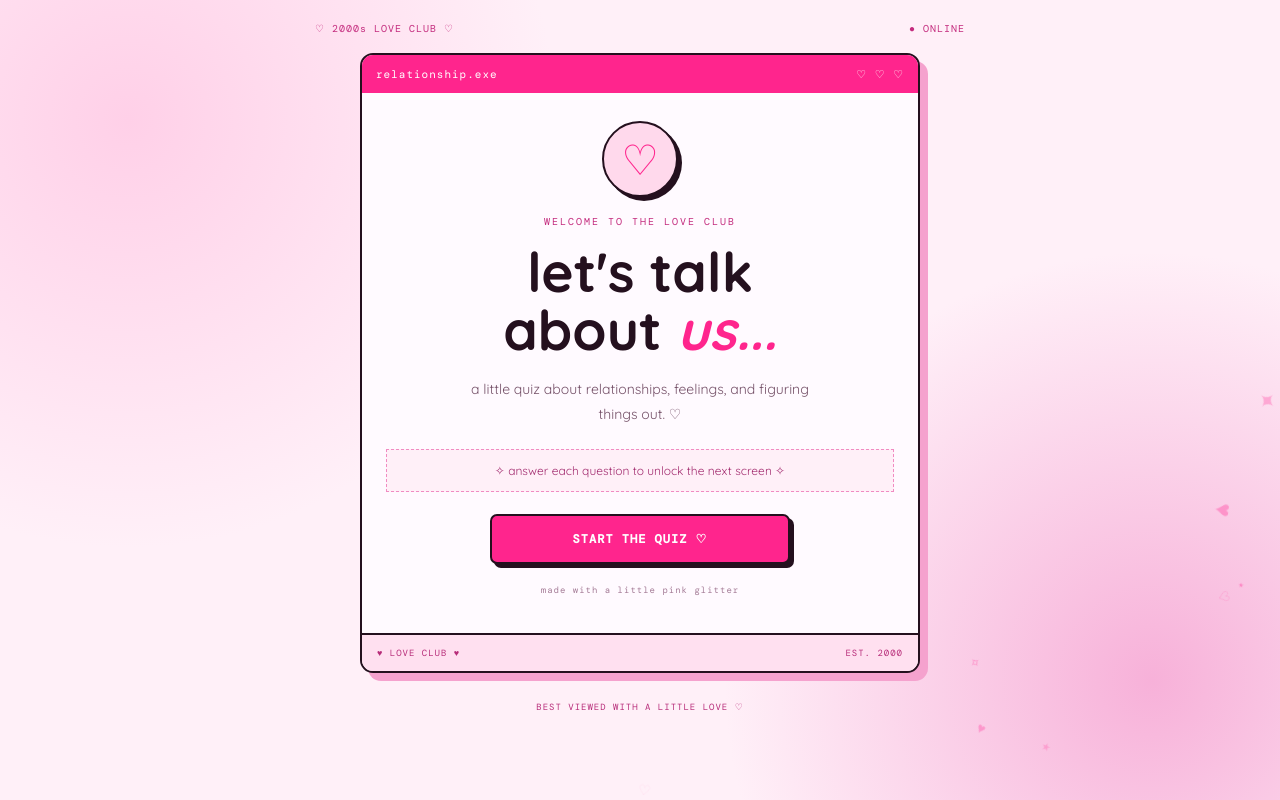
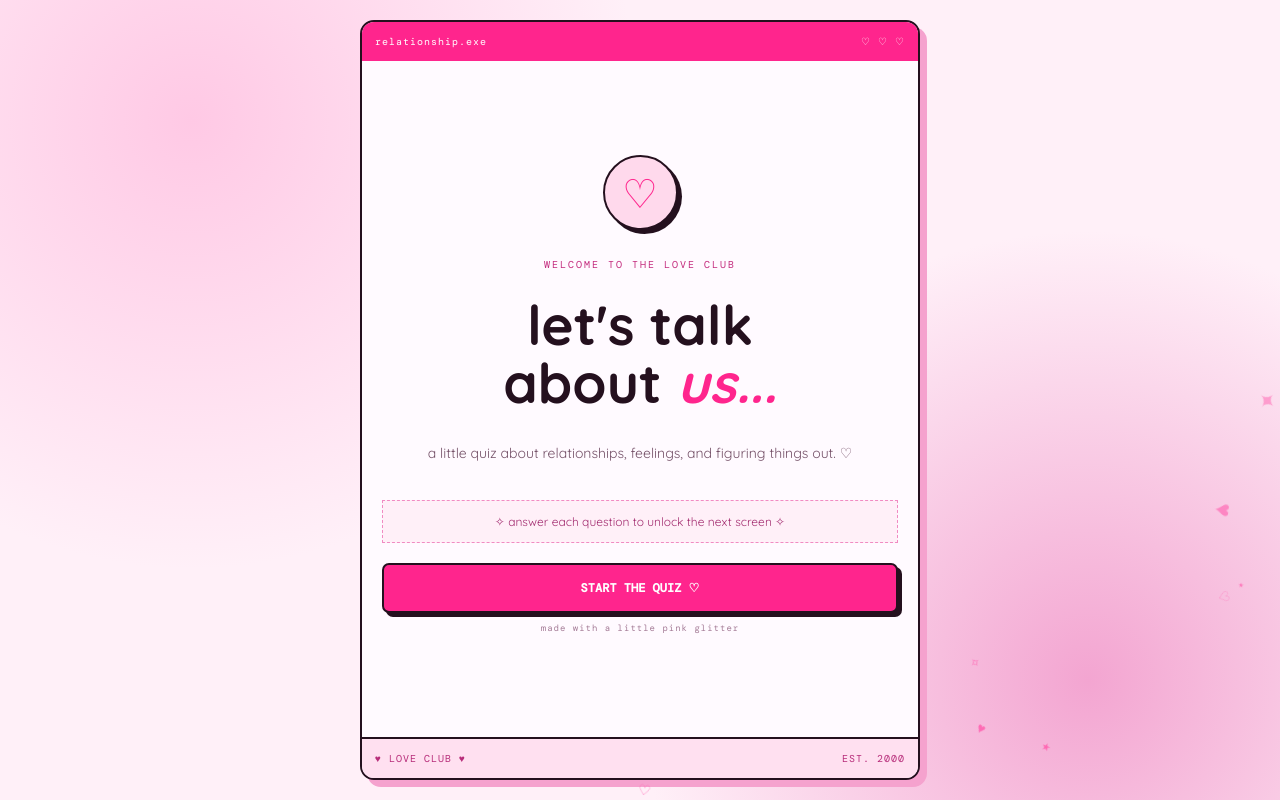
Before and after one commit to jtarsenault2009-stack/For-Serenity-, a plain HTML site: page index.html in a window 1280 px wide. Drawn offline with nearby package versions, Linux system fonts and the light colour scheme.

Commit message:
Update style.css

```diff
--- a/style.css
+++ b/style.css
@@ -1,109 +1,140 @@
-
-:root {
-  --pink: #ff62b0;
-  --hot: #ff258d;
-  --light: #ffd9ec;
-  --black: #24101e;
-  --muted: #a47b96;
-}
 
 * {
   box-sizing: border-box;
 }
 
+html,
 body {
   margin: 0;
-  min-height: 100vh;
-  padding: 22px 14px;
-  background:
-    radial-gradient(circle at 10% 15%, #ffd0e8, transparent 32%),
-    radial-gradient(circle at 90% 85%, #f7b1d9, transparent 32%),
-    #fff0f8;
-  color: var(--black);
-  font-family: "Quicksand", sans-serif;
-  overflow-x: hidden;
+  min-height: 100%;
+  width: 100%;
 }
 
-.topbar {
-  max-width: 650px;
-  margin: 0 auto 18px;
+body {
+  min-height: 100vh;
+  min-height: 100dvh;
+  padding: 20px;
+  background:
+    radial-gradient(circle at 15% 15%, #ffc9e5, transparent 35%),
+    radial-gradient(circle at 85% 85%, #f3a5d1, transparent 35%),
+    #fff0f8;
+  color: #24101e;
+  font-family: "Quicksand", sans-serif;
+}
+
+.topbar,
+body > footer {
+  display: none;
+}
+
+.window {
+  width: 100%;
+  max-width: 560px;
+  min-height: calc(100vh - 40px);
+  min-height: calc(100dvh - 40px);
+  margin: 0 auto;
+  display: flex;
+  flex-direction: column;
+  overflow: hidden;
+  border: 2px solid #24101e;
+  border-radius: 14px;
+  background: #fffaff;
+  box-shadow: 7px 7px 0 #f5a2ce;
+}
+
+.window-bar,
+.window-footer {
+  flex-shrink: 0;
   display: flex;
   justify-content: space-between;
-  gap: 10px;
-  color: #c42c7e;
+  padding: 13px;
+  background: #ff258d;
+  color: white;
   font: 10px "DM Mono", monospace;
   letter-spacing: 1px;
 }
 
-.window {
-  position: relative;
-  z-index: 1;
-  width: 100%;
-  max-width: 560px;
-  margin: auto;
-  overflow: hidden;
-  border: 2px solid var(--black);
-  border-radius: 13px;
-  background: #fffaff;
-  box-shadow: 8px 8px 0 #f5a2ce;
-}
-
-.window-bar {
-  display: flex;
-  justify-content: space-between;
-  padding: 12px 14px;
-  background: var(--hot);
-  color: white;
-  font: 11px "DM Mono", monospace;
-  letter-spacing: 1px;
+.window-footer {
+  border-top: 2px solid #24101e;
+  background: #ffe0f0;
+  color: #b72c79;
 }
 
 .content {
-  min-height: 400px;
-  padding: 28px 24px;
+  position: relative;
+  flex: 1;
+  display: grid;
+  min-height: 0;
+  padding: 20px;
 }
 
-/* Only the current screen is visible */
+/* Each active screen occupies the whole content area */
 .screen {
   display: none !important;
+  width: 100%;
+  align-self: stretch;
+  animation: enterScreen 0.35s ease both;
 }
 
 .screen.active {
-  display: block !important;
-  animation: screenIn 0.45s ease both;
+  display: flex !important;
+  flex-direction: column;
+  justify-content: center;
 }
 
-@keyframes screenIn {
+@keyframes enterScreen {
   from {
     opacity: 0;
-    transform: translateX(25px) scale(0.98);
+    transform: translateX(18px);
   }
   to {
     opacity: 1;
-    transform: translateX(0) scale(1);
+    transform: translateX(0);
   }
 }
 
-#questionScreen,
-.question-page,
-#loading,
-#ending {
+#questionScreen {
   text-align: center;
+}
+
+#questionScreen .quiz-top {
+  display: flex;
+  justify-content: space-between;
+  gap: 8px;
+  font: 9px "DM Mono", monospace;
+  color: #b72c79;
+}
+
+.progress-track,
+.loading-track {
+  height: 9px;
+  margin: 14px 0 24px;
+  overflow: hidden;
+  border: 1px solid #24101e;
+  border-radius: 20px;
+  background: #ffe2f1;
+}
+
+.progress-bar,
+.loading-fill {
+  height: 100%;
+  background: #ff258d;
+  transition: width 0.3s ease;
 }
 
 .sticker,
 .final-sticker {
-  width: 76px;
-  height: 76px;
+  width: 75px;
+  height: 75px;
   margin: 0 auto 18px;
   display: grid;
   place-items: center;
-  border: 2px solid var(--black);
+  border: 2px solid #24101e;
   border-radius: 50%;
-  background: var(--light);
-  color: var(--hot);
-  font-size: 42px;
-  box-shadow: 4px 4px 0 var(--black);
+  background: #ffd9ec;
+  color: #ff258d;
+  box-shadow: 4px 4px 0 #24101e;
+  font-size: 40px;
 }
 
 .eyebrow {
@@ -121,13 +152,11 @@ h1 {
 }
 
 h1 span {
-  color: var(--hot);
+  color: #ff258d;
   font-style: italic;
 }
 
 .description {
-  max-width: 340px;
-  margin: 18px auto;
   color: #765269;
   font-size: 14px;
   line-height: 1.8;
@@ -135,8 +164,8 @@ h1 span {
 }
 
 .notice {
-  margin: 22px 0;
-  padding: 13px 10px;
+  margin: 20px 0;
+  padding: 13px;
   border: 1px dashed #f18bc2;
   background: #fff0f8;
   color: #a32d70;
@@ -145,69 +174,27 @@ h1 span {
 }
 
 .main-btn {
-  display: block;
   width: 100%;
-  max-width: 300px;
-  margin: 20px auto;
   padding: 15px;
-  border: 2px solid var(--black);
+  border: 2px solid #24101e;
   border-radius: 7px;
-  background: var(--hot);
+  background: #ff258d;
   color: white;
-  box-shadow: 4px 4px 0 var(--black);
+  box-shadow: 4px 4px 0 #24101e;
   font: 700 12px "DM Mono", monospace;
-  letter-spacing: 1px;
   cursor: pointer;
 }
 
-.main-btn:active {
-  transform: translate(2px, 2px);
-  box-shadow: 2px 2px 0 var(--black);
-}
-
-.tiny {
-  margin-top: 20px;
-  color: var(--muted);
-  font: 9px "DM Mono", monospace;
-  letter-spacing: 1px;
-  text-align: center;
-}
-
-.quiz-top {
-  display: flex;
-  justify-content: space-between;
-  gap: 10px;
-  color: #b72c79;
-  font: 9px "DM Mono", monospace;
-  letter-spacing: 1px;
-}
-
-.progress-track,
-.loading-track {
-  height: 9px;
-  margin: 14px 0 25px;
-  overflow: hidden;
-  border: 1px solid var(--black);
-  border-radius: 10px;
-  background: #ffe2f1;
-}
-
-.progress-bar,
-.loading-fill {
-  height: 100%;
-  background: var(--hot);
-  transition: width 0.35s ease;
-}
-
 .question-card {
-  padding: 20px 14px;
+  margin-top: 10px;
+  padding: 18px 12px;
   border: 1px solid #f3afd3;
   border-radius: 10px;
   background: #fff2f9;
 }
 
 .question-heart {
-  color: var(--hot);
+  color: #ff258d;
   font-size: 26px;
 }
 
@@ -217,14 +204,14 @@ h2 {
 }
 
 #questionHint {
-  color: var(--muted);
+  color: #a47b96;
   font-size: 12px;
 }
 
 .answers {
   display: grid;
   gap: 11px;
-  margin-top: 20px;
+  margin-top: 18px;
 }
 
 .answer-btn {
@@ -233,52 +220,50 @@ h2 {
   border: 1.5px solid #e98cbd;
   border-radius: 8px;
   background: white;
-  color: var(--black);
+  color: #24101e;
   font: 600 13px "Quicksand", sans-serif;
   text-align: left;
-  cursor: pointer;
-  transition: background 0.2s, transform 0.2s;
-}
-
-.answer-btn:hover:not(:disabled) {
-  transform: translateY(-2px);
-  background: #ffe3f2;
 }
 
 .answer-btn:disabled {
-  cursor: default;
+  opacity: 0.85;
 }
 
 .answer-btn.correct {
   background: #ffd6eb;
-  border-color: #c82c85;
 }
 
 .answer-btn.wrong {
   background: #f3e9ef;
-  border-color: #9b8090;
 }
 
 .feedback {
   min-height: 18px;
   color: #c42c7e;
   font-size: 12px;
+  text-align: center;
+}
+
+.tiny {
+  color: #a47b96;
+  font: 9px "DM Mono", monospace;
+  letter-spacing: 1px;
+  text-align: center;
+}
+
+#loading,
+#ending {
+  text-align: center;
 }
 
 .loading-heart {
-  margin-top: 30px;
-  color: var(--hot);
+  color: #ff258d;
   font-size: 65px;
   animation: heartbeat 0.8s infinite alternate;
 }
 
 @keyframes heartbeat {
   to { transform: scale(1.15); }
-}
-
-.loading-track {
-  max-width: 300px;
-  margin: 25px auto;
 }
 
 .loading-fill {
@@ -290,17 +275,7 @@ h2 {
   to { width: 100%; }
 }
 
-#loadingText {
-  color: var(--muted);
-  font-size: 12px;
-}
-
-.final-title {
-  text-align: center;
-}
-
 .letter {
-  margin: 20px 0;
   padding: 18px;
   border: 1px solid #f1add2;
   border-radius: 10px;
@@ -314,31 +289,12 @@ h2 {
 }
 
 .cursor {
-  color: var(--hot);
+  color: #ff258d;
   animation: blink 0.7s infinite;
 }
 
 @keyframes blink {
   50% { opacity: 0; }
-}
-
-.window-footer {
-  display: flex;
-  justify-content: space-between;
-  padding: 12px 15px;
-  border-top: 2px solid var(--black);
-  background: #ffe0f0;
-  color: #b72c79;
-  font: 9px "DM Mono", monospace;
-  letter-spacing: 1px;
-}
-
-body > footer {
-  margin: 28px auto 0;
-  color: #b72c79;
-  font: 9px "DM Mono", monospace;
-  letter-spacing: 1px;
-  text-align: center;
 }
 
 .sparkle-layer {
@@ -352,17 +308,11 @@ body > footer {
 .sparkle {
   position: absolute;
   bottom: -30px;
-  color: var(--pink);
-  opacity: 0.7;
+  color: #ff62b0;
   animation: floatUp linear infinite;
 }
 
 @keyframes floatUp {
-  from {
-    transform: translateY(0) rotate(0);
-    opacity: 0;
-  }
-  15% { opacity: 0.7; }
   to {
     transform: translateY(-110vh) rotate(280deg);
     opacity: 0;
@@ -371,11 +321,16 @@ body > footer {
 
 @media (max-width: 420px) {
   body {
-    padding: 18px 12px;
+    padding: 10px;
+  }
+
+  .window {
+    min-height: calc(100vh - 20px);
+    min-height: calc(100dvh - 20px);
   }
 
   .content {
-    padding: 23px 16px;
+    padding: 15px;
   }
 
   h2 {
@@ -383,7 +338,7 @@ body > footer {
   }
 
   .letter {
-    padding: 14px;
+    padding: 13px;
     font-size: 13px;
   }
 }
```
